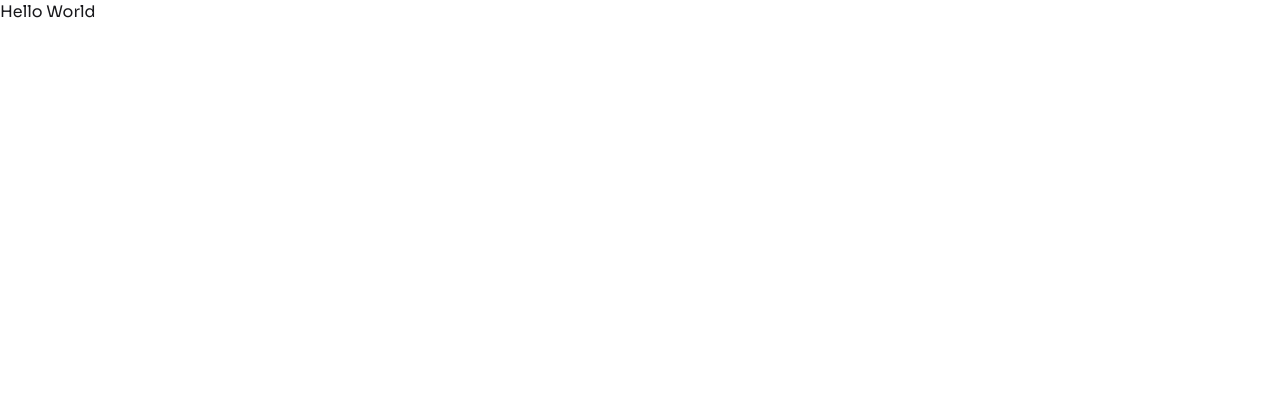
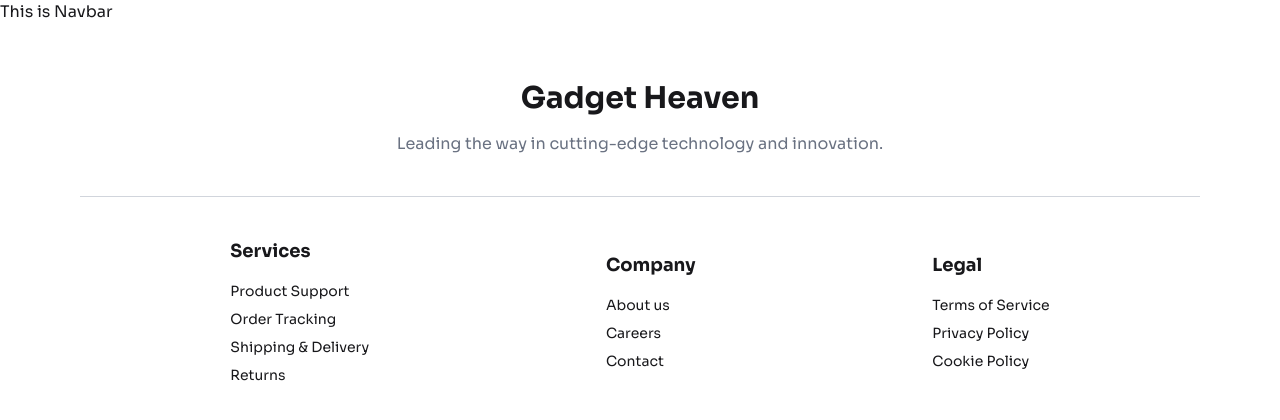
Before and after one commit to programming-hero-web-course-4/b10a8-gadget-heaven-shakil200409, a React (Vite) app: page / in a window 1280 px wide. Shown: the top 420 px of the page. Built offline with nearby package versions, Linux system fonts and the light colour scheme.

Commit message:
Edited footer

```diff
--- /dev/null
+++ b/src/Components/Footer.jsx
@@ -0,0 +1,39 @@
+import Heading from "./Heading";
+
+const Footer = () => {
+  return (
+    <div className="mx-20">
+      <div className="py-10 border-b border-gray-300">
+        <Heading
+          title={"Gadget Heaven"}
+          subTitle={
+            "Leading the way in cutting-edge technology and innovation."
+          }
+        />
+      </div>
+      <footer className="footer sm:footer-horizontal place-items-center p-10 text-center">
+        <nav className="text-center">
+          <h6 className="footer-title">Services</h6>
+          <a className="link link-hover">Product Support</a>
+          <a className="link link-hover">Order Tracking</a>
+          <a className="link link-hover">Shipping & Delivery</a>
+          <a className="link link-hover">Returns</a>
+        </nav>
+        <nav>
+          <h6 className="footer-title">Company</h6>
+          <a className="link link-hover">About us</a>
+          <a className="link link-hover">Careers</a>
+          <a className="link link-hover">Contact</a>
+        </nav>
+        <nav>
+          <h6 className="footer-title">Legal</h6>
+          <a className="link link-hover">Terms of Service</a>
+          <a className="link link-hover">Privacy Policy</a>
+          <a className="link link-hover">Cookie Policy</a>
+        </nav>
+      </footer>
+    </div>
+  );
+};
+
+export default Footer;
--- /dev/null
+++ b/src/Components/Heading.jsx
@@ -0,0 +1,10 @@
+const Heading = ({ title, subTitle }) => {
+  return (
+    <div className="text-center">
+      <h3 className="text-3xl font-bold my-4">{title}</h3>
+      <p className="text-gray-500">{subTitle}</p>
+    </div>
+  );
+};
+
+export default Heading;
--- /dev/null
+++ b/src/Components/Navbar.jsx
@@ -0,0 +1,9 @@
+const Navbar = () => {
+  return (
+    <div>
+      <h2>This is Navbar</h2>
+    </div>
+  );
+};
+
+export default Navbar;
--- a/src/MainLayout.jsx
+++ b/src/MainLayout.jsx
@@ -1,8 +1,19 @@
+import { Outlet } from "react-router-dom";
+import Footer from "./Components/Footer";
+import Navbar from "./Components/Navbar";
+
 const MainLayout = () => {
   return (
-    <div>
-      <h2>Hello World</h2>
-    </div>
+    <>
+      {/* Navbar */}
+      <Navbar></Navbar>
+      {/* Dynamic section */}
+      <section>
+        <Outlet />
+      </section>
+      {/* Footer */}
+      <Footer></Footer>
+    </>
   );
 };
 
--- a/src/index.css
+++ b/src/index.css
@@ -5,3 +5,6 @@
 @theme {
   --font-sora: "Sora", serif;
 }
+.footer-title {
+  @apply text-lg font-bold opacity-100 text-center normal-case;
+}
```
